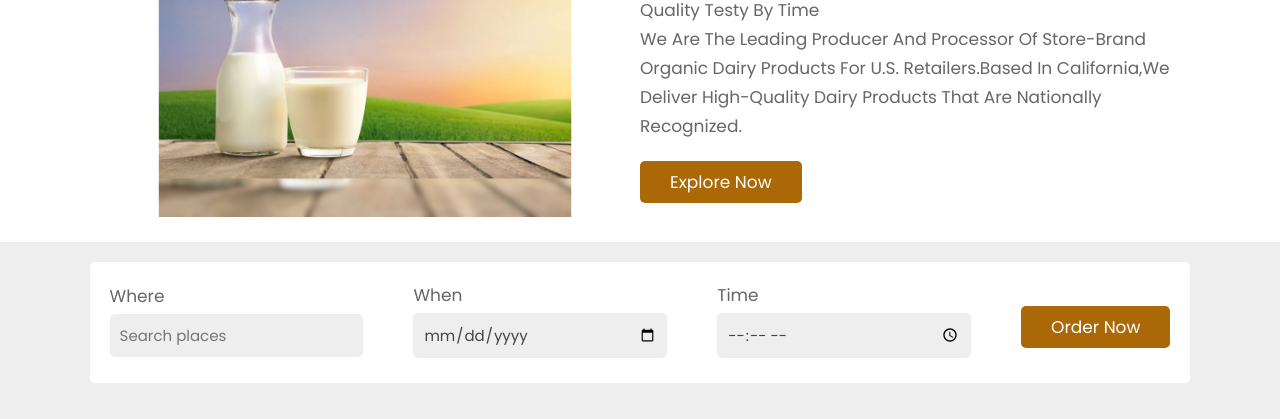
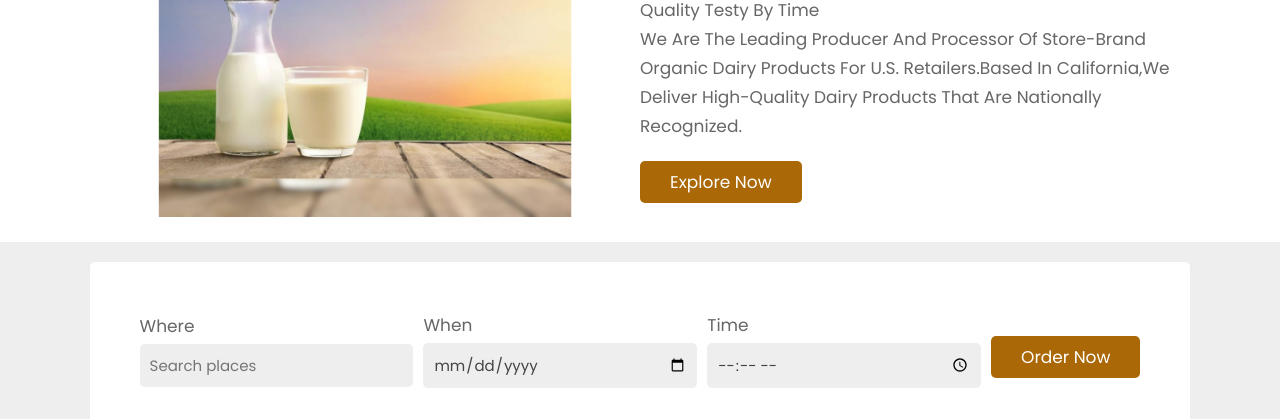
Before and after one commit to ChetnaPatil73/Milk-order, a plain HTML site: page index.html in a window 1280 px wide. Shown: the part 163-582 px from the top of the page. Drawn offline with Linux system fonts and the light colour scheme.

Commit message:
data changed

```diff
--- a/style.css
+++ b/style.css
@@ -186,10 +186,10 @@ background: #fff;
     background: var(--bg-color-1);
     box-shadow: var(--box-shadow);
     border-radius: 0.5rem;
-    padding: 2rem;
+    padding: 5rem;
     display: flex;
     flex-wrap: wrap;
-    gap: 5rem;
+    gap: 1rem;
     align-items: center;
 }
 .form-container form .inputBox{
```
